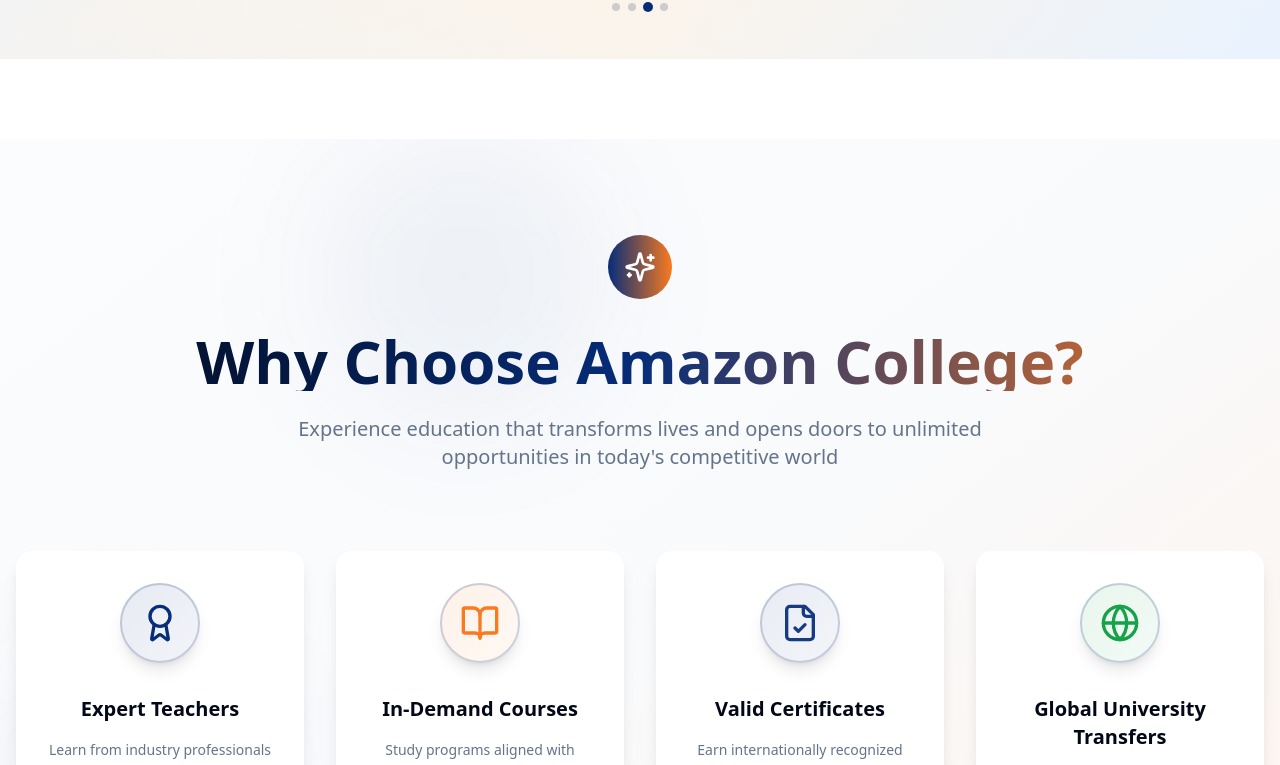
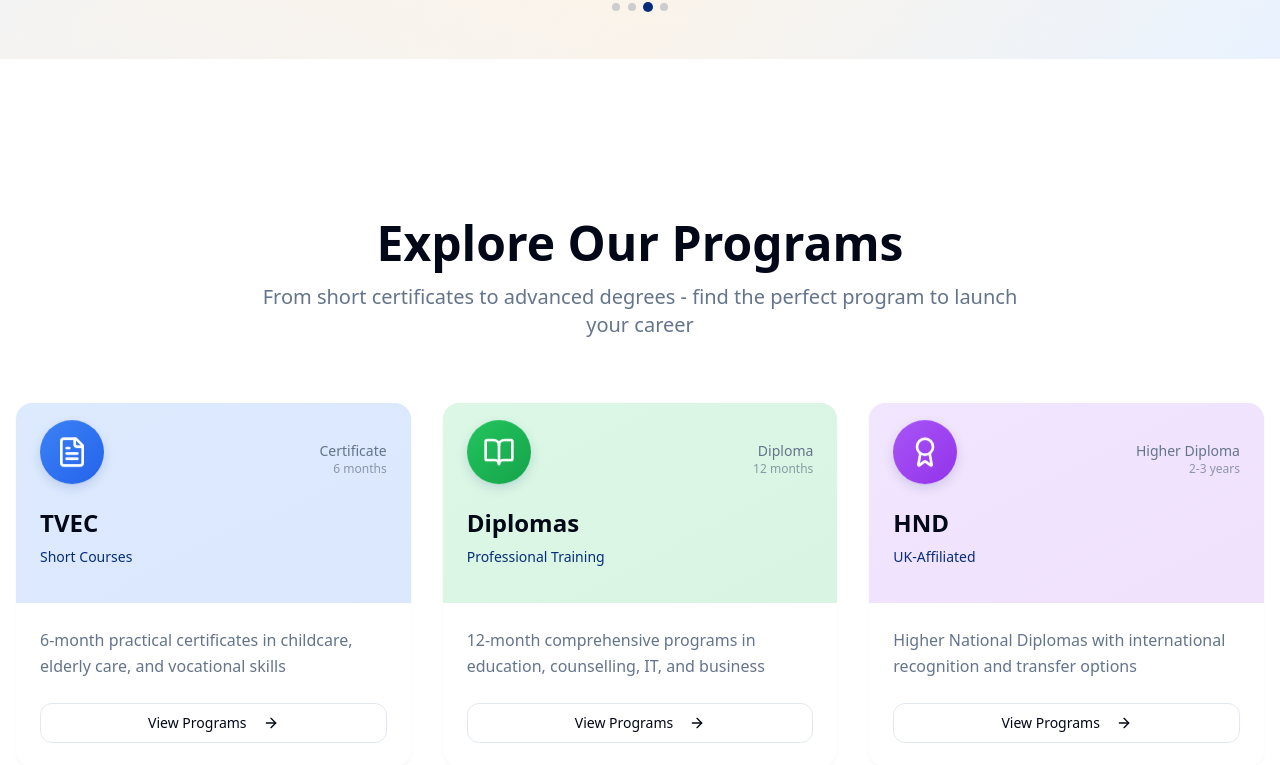
Before and after one commit to charmphyxle/amazon-campus-gateway, a React (Vite) app: page / in a window 1280 px wide. Shown: the part 2777-3542 px from the top of the page. Built offline with nearby package versions, Linux system fonts and the light colour scheme.

Commit message:
Code edited in Lovable Code Editor

```diff
--- a/src/pages/Index.tsx
+++ b/src/pages/Index.tsx
@@ -29,7 +29,7 @@ const Index = () => {
           <ProgramsSection />
           <WelcomeVisionSection />
           <PartnersSlideshow />
-          {/* <ProgramCategoriesSection /> */}
+          <ProgramCategoriesSection />
           <WhyChooseSection />
           <StatsSection />
           <FeaturesSection />
```
